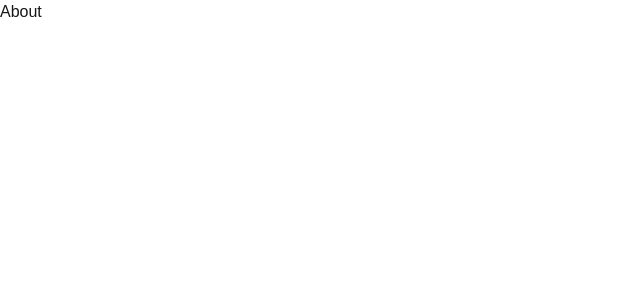
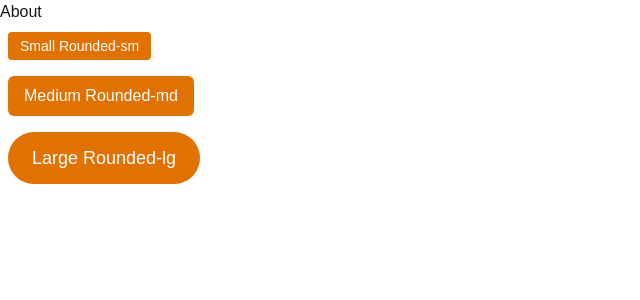
Before and after one commit to faithakinbobola/alx-project-0x02-setup, a Next.js app in the folder alx-project-0x02/: page /about in a window 1280 px wide. Shown: the top 300 px of the page, without its empty margins (0-640 px from the left). Built offline with nearby package versions, Linux system fonts and the light colour scheme.

Commit message:
Create and Use a Button Component

```diff
--- a/alx-project-0x02/components/common/Button.tsx
+++ b/alx-project-0x02/components/common/Button.tsx
@@ -0,0 +1,24 @@
+import { ButtonProps } from "@/interfaces";
+
+const sizes: Record<NonNullable<ButtonProps['size']>, string> = {
+        small: 'px-3 py-1 text-sm',
+        medium: 'px-4 py-2 text-base',
+        large: 'px-6 py-3 text-lg'
+    };
+
+const Button: React.FC<ButtonProps> = ({ label, size='medium', shape='rounded-md', onClick }) => {
+
+    return (
+        <div>
+            <button
+                type="button"
+                onClick={onClick}
+                className={`bg-amber-600 text-white ${sizes[size]} ${shape} hover:bg-amber-400 transition m-2`}
+            >
+                {label}
+            </button>
+        </div>
+    )
+}
+
+export default Button;
--- a/alx-project-0x02/interfaces/index.ts
+++ b/alx-project-0x02/interfaces/index.ts
@@ -9,6 +9,13 @@ export interface PostData {
 }
 
 export interface PostModalProps {
-    onSubmit: (cardForm: PostModal) => void;
+    onSubmit: (cardForm: PostData) => void;
     onClose: () => void;
 }
+
+export interface ButtonProps {
+    label: string;
+    size?: 'small' | 'medium' | 'large';
+    shape?: 'rounded-sm' | 'rounded-md' | 'rounded-full';
+    onClick?: () => void;
+}
--- a/alx-project-0x02/pages/about.tsx
+++ b/alx-project-0x02/pages/about.tsx
@@ -1,7 +1,30 @@
-const About: React.FC= () => {
+import Button from "@/components/common/Button";
+import { ButtonProps } from "@/interfaces";
+
+const About: React.FC<ButtonProps>= () => {
     return (
         <div>
             <h1>About</h1>
+            <Button
+                label="Small Rounded-sm"
+                size="small"
+                shape="rounded-sm"
+                onClick={() => alert('Small Button Clicked')}
+            />
+
+            <Button
+                label="Medium Rounded-md"
+                size="medium"
+                shape="rounded-md"
+                onClick={() => alert('Medium Button Clicked')}
+            />
+
+            <Button
+                label="Large Rounded-lg"
+                size="large"
+                shape="rounded-full"
+                onClick={() => alert('Large Button Clicked')}
+            />
         </div>
     )
 }
```
